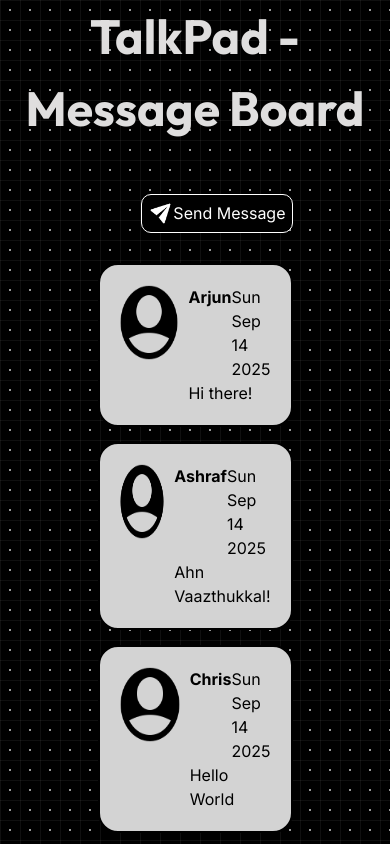
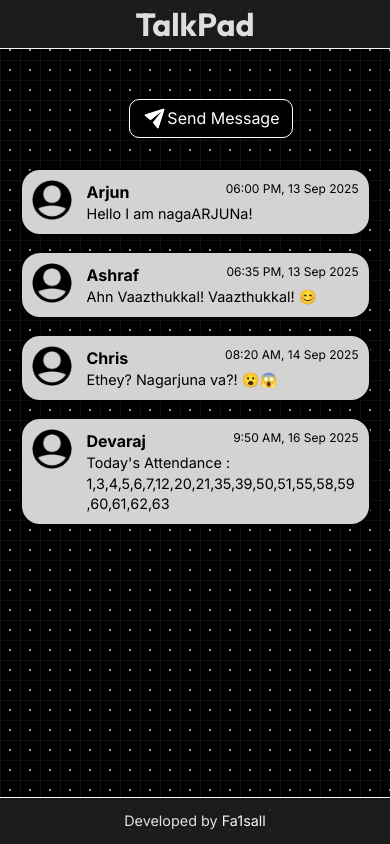
Before and after one commit to Fa1sall/TalkPad, a Node server app: page / in a window 390 px wide. Run offline with Node 20, Linux system fonts and the light colour scheme.

Commit message:
feat: add footer and fix responsiveness

```diff
--- a/app.js
+++ b/app.js
@@ -23,6 +23,12 @@ app.set("view engine", "ejs");
 app.use("/new", newMessageRouter);
 app.use("/", indexRouter);
 
+//handle errors
+app.use((err, req, res, next) => {
+  console.log(err);
+  res.status(err.status || 500).send(err);
+});
+
 //start the server
 const PORT = 3000;
 
--- a/models/messages.js
+++ b/models/messages.js
@@ -1,18 +1,23 @@
 const messages = [
   {
-    text: "Hi there!",
+    text: "Hello I am nagaARJUNa!",
     user: "Arjun",
-    added: new Date().toDateString(),
+    added: "06:00 PM, 13 Sep 2025",
   },
   {
-    text: "Ahn Vaazthukkal!",
+    text: "Ahn Vaazthukkal! Vaazthukkal! 😊",
     user: "Ashraf",
-    added: new Date().toDateString(),
+    added: "06:35 PM, 13 Sep 2025",
   },
   {
-    text: "Hello World",
+    text: "Ethey? Nagarjuna va?! 😮😱",
     user: "Chris",
-    added: new Date().toDateString(),
+    added: "08:20 AM, 14 Sep 2025",
+  },
+  {
+    text: "Today's Attendance : 1,3,4,5,6,7,12,20,21,35,39,50,51,55,58,59,60,61,62,63",
+    user: "Devaraj",
+    added: "9:50 AM, 16 Sep 2025",
   },
 ];
 
--- a/package.json
+++ b/package.json
@@ -11,6 +11,7 @@
   "license": "ISC",
   "description": "",
   "dependencies": {
+    "date-fns": "^4.1.0",
     "ejs": "^3.1.10",
     "express": "^5.1.0"
   }
--- a/public/styles.css
+++ b/public/styles.css
@@ -22,6 +22,9 @@ body {
   font-size: 3rem;
   margin-bottom: 50px;
   color: #dfdede;
+  width: 100%;
+  background-color: rgba(30, 30, 30, 0.9);
+  border-bottom: 1px solid #f5f5f5;
 }
 
 .controls {
@@ -37,11 +40,23 @@ body {
   display: flex;
   background-color: black;
   color: white;
-  padding: 6px;
+  padding: 6px 12px;
   border-radius: 10px;
   border: 0.5px solid white;
   cursor: pointer;
   text-decoration: none;
+  transition: all 0.2s ease;
+}
+
+.sendButton:hover {
+  background-color: #1e1e1e;
+  border-color: #ccc;
+  color: #f5f5f5;
+}
+
+.sendButton:active {
+  transform: scale(0.97);
+  background-color: #2a2a2a;
 }
 
 .sendButton img {
@@ -67,37 +82,39 @@ body {
 .message {
   display: flex;
   flex-direction: row;
-  justify-content: space-evenly;
+  align-items: flex-start;
+  gap: 15px;
   width: 100%;
   padding: 20px;
   background-color: #d3d3d3;
   border-radius: 20px;
   border: 2px solid black;
+  word-wrap: break-word;
+  overflow-wrap: break-word;
 }
 
 .userAvatarContainer {
-  width: 100px;
-  flex-shrink: none;
+  flex: 0 0 50px;
   display: flex;
   justify-content: center;
-  align-items: start;
-  padding-right: 10px;
+  align-items: flex-start;
 }
 
 .userAvatar {
-  width: 75px;
-  height: 75px;
+  width: 50px;
+  height: 50px;
+  border-radius: 50%;
 }
 
 .userDetailsContainer {
-  flex: 2;
+  flex: 1 1 0;
+  min-width: 0;
   display: flex;
   flex-direction: column;
-  justify-content: space-around;
+  justify-content: flex-start;
 }
 
 .userDetails {
-  flex: 1;
   display: flex;
   flex-direction: row;
   justify-content: space-between;
@@ -108,5 +125,68 @@ body {
 }
 
 .userMessage {
-  flex: 3;
+  flex: 1 1 auto;
+  min-width: 0;
 }
+
+.userMessage .text {
+  white-space: pre-wrap;
+  word-wrap: break-word;
+  overflow-wrap: break-word;
+  line-height: 1.4;
+}
+
+.footer {
+  position: fixed;
+  bottom: 0;
+  left: 0;
+  width: 100%;
+  background-color: rgba(30, 30, 30, 0.9);
+  text-align: center;
+  padding: 0.75rem 0;
+  color: #e0e0e0;
+  font-size: 0.9rem;
+  z-index: 50;
+  border-top: 1px solid #f5f5f5;
+}
+
+.footer a {
+  color: #f5f5f5;
+  text-decoration: none;
+  transition: color 0.2s ease;
+}
+
+.footer a:hover {
+  color: #ffffff;
+}
+
+@media (max-width: 850px) {
+  #title {
+    font-size: 2rem;
+  }
+
+  .messagesContainer {
+    width: 90vw;
+  }
+
+  .message {
+    padding: 10px;
+  }
+
+  .userAvatarContainer {
+    flex: 0 0 40px;
+  }
+
+  .userAvatar {
+    width: 40px;
+    height: 40px;
+  }
+
+  .userMessage .text {
+    font-size: 0.9rem;
+  }
+
+  .userDetails .date {
+    font-size: 12px;
+  }
+}
--- a/routes/newMessageRouter.js
+++ b/routes/newMessageRouter.js
@@ -1,5 +1,6 @@
 import express from "express";
 import messages from "../models/messages.js";
+import { format } from "date-fns";
 
 const newMessageRouter = express.Router();
 
@@ -9,7 +10,9 @@ newMessageRouter.get("/", (req, res) => {
 
 newMessageRouter.post("/", (req, res) => {
   const { user, text } = req.body;
-  messages.push({ user, text, added: new Date().toDateString() });
+  const now = new Date();
+  const formattedDate = format(now, "hh:mm a, dd MMM yyyy");
+  messages.push({ user, text, added: formattedDate });
   res.redirect("/");
 });
 
--- /dev/null
+++ b/views/footer.ejs
@@ -0,0 +1,11 @@
+<footer class="footer">
+  <p>
+    Developed by
+    <a
+      href="https://github.com/Fa1sall"
+      target="_blank"
+      rel="noopener noreferrer"
+      >Fa1sall</a
+    >
+  </p>
+</footer>
--- a/views/index.ejs
+++ b/views/index.ejs
@@ -6,9 +6,10 @@
     <title>TalkPad - Message Board</title>
     <link rel="stylesheet" href="./styles.css" />
     <link rel="stylesheet" href="./reset.css" />
+    <link href="./images/logo.png" rel="icon" />
   </head>
   <body>
-    <h1 id="title">TalkPad - Message Board</h1>
+    <h1 id="title">TalkPad</h1>
     <div class="controls">
       <a
         class="sendButton"
@@ -39,5 +40,6 @@
       </div>
       <% }) %>
     </div>
+    <%- include('footer') %>
   </body>
 </html>
```
Also changed, not shown: public/newMessageForm.css (+42 -8 lines), public/images/logo.png (added), 1 other file.
